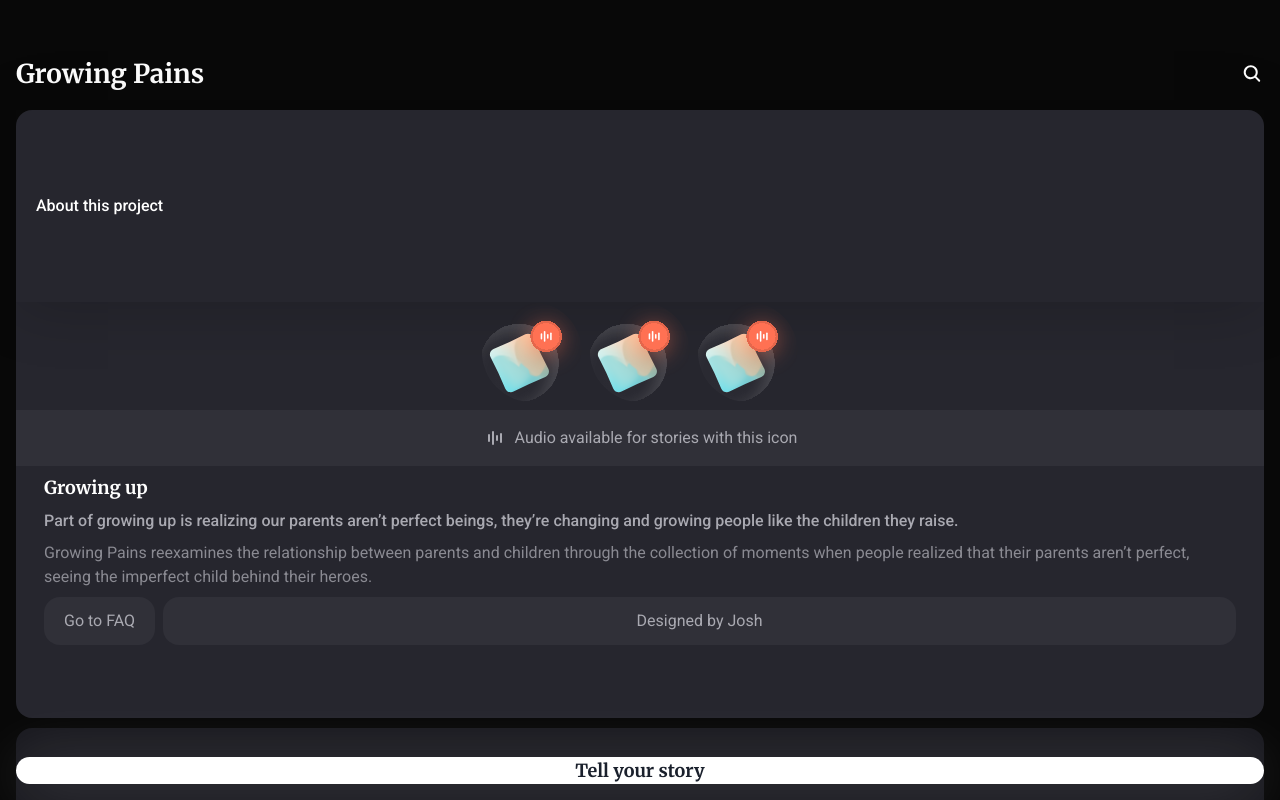
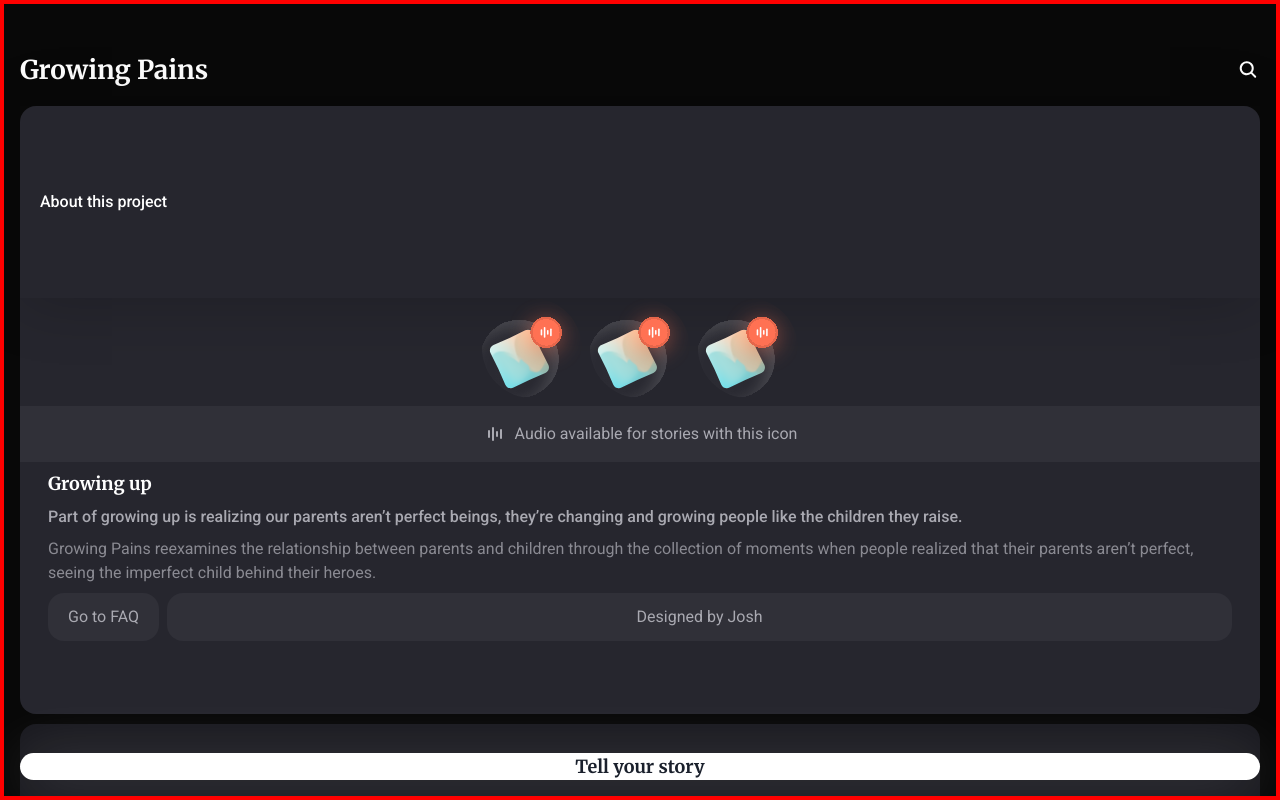
Before and after one commit to YardenIS388/GrowingPainsUI, a React (Create React App) app: page / in a window 1280 px wide. Built offline with nearby package versions, Linux system fonts and the light colour scheme; no server answers.

Commit message:
test border red live

```diff
--- a/public/index.html
+++ b/public/index.html
@@ -31,7 +31,7 @@
 <link href="https://fonts.googleapis.com/css2?family=Merriweather:ital,wght@0,300;0,400;0,700;0,900;1,300;1,400;1,700;1,900&family=Roboto:ital,wght@0,100;0,300;0,400;0,500;0,700;0,900;1,100;1,300;1,400;1,500;1,700;1,900&display=swap" rel="stylesheet">
     <title>Growing Pains</title>
   </head>
-  <body>
+  <body style="background-color:#080808;">
     <noscript>You need to enable JavaScript to run this app.</noscript>
     <div id="root" style="height:100vh;"></div>
     <!--
--- a/src/pages/Home.js
+++ b/src/pages/Home.js
@@ -34,7 +34,7 @@ export default function Home() {
 
     return (
 
-            <VStack bg='#080808' h={screenSize.height} px="16px" overflowY='hidden' pb={4}>
+            <VStack bg='#080808' h={screenSize.height} px="16px" overflowY='hidden' pb={4} borderWidth={4} borderColor='red'>
                         <Header screenHeight={screenSize.height}/>
                         <Example screenHeight={screenSize.height}></Example>
                         <ShareStory screenHeight={screenSize.height} handleDrawerToggle={openShareDrawer}/>
```
